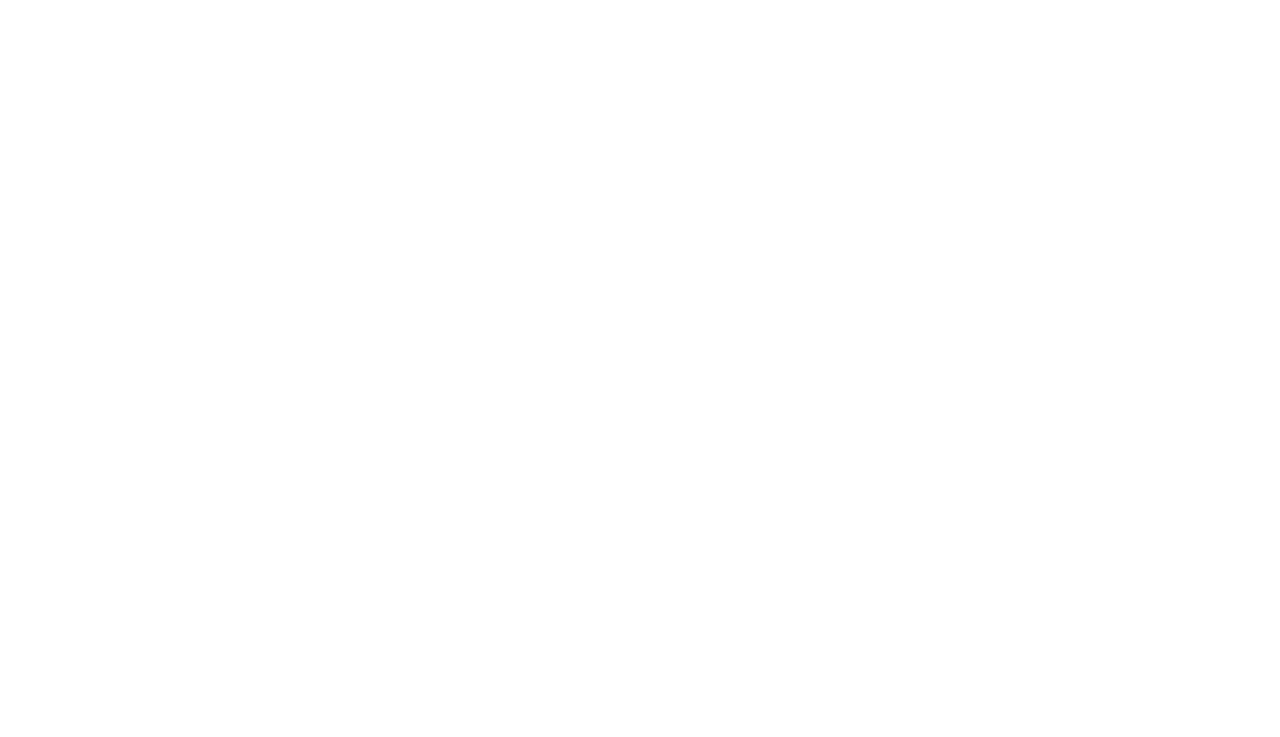
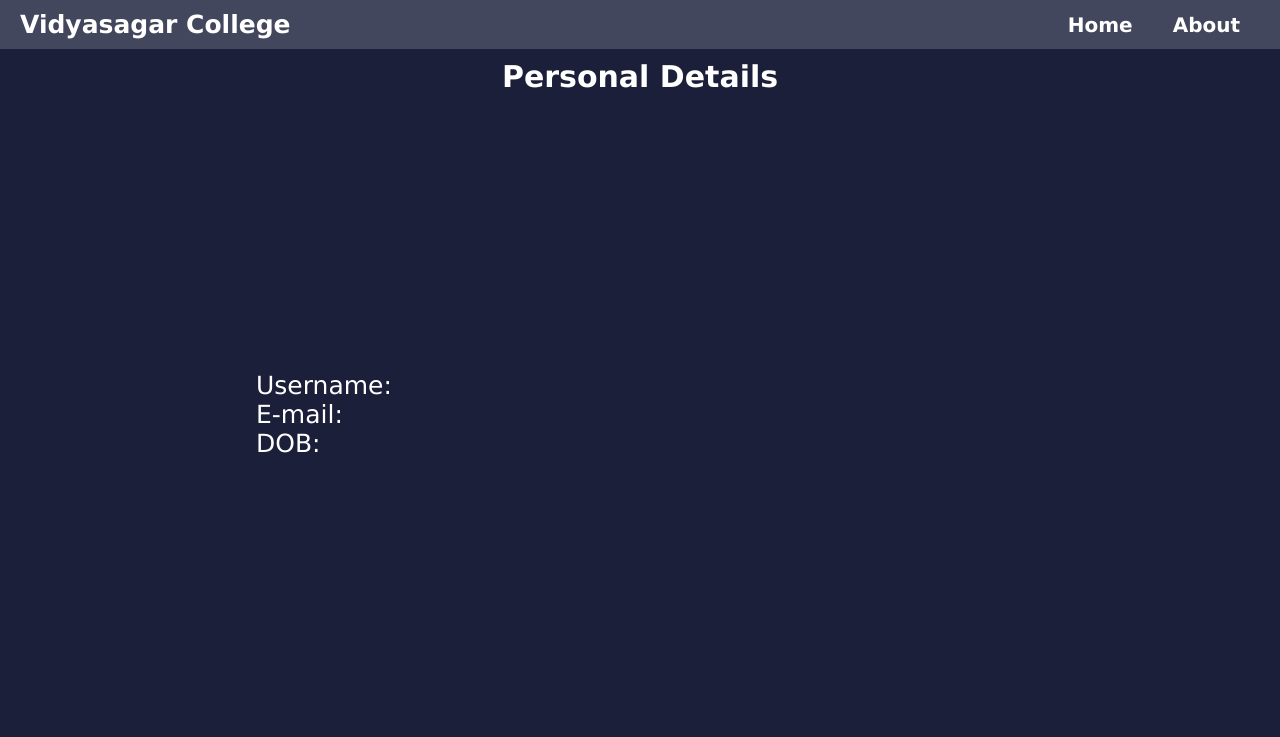
Before and after one commit to AhtritCodes/college_form, a plain HTML site: page formData.html in a window 1280 px wide. Drawn offline with Linux system fonts and the light colour scheme.

Commit message:
added new files

```diff
--- a/formData.html
+++ b/formData.html
@@ -0,0 +1,37 @@
+<!DOCTYPE html>
+<html lang="en">
+<head>
+    <meta charset="UTF-8">
+    <meta http-equiv="X-UA-Compatible" content="IE=edge">
+    <meta name="viewport" content="width=device-width, initial-scale=1.0">
+    <title>Form Data</title>
+    <link rel="stylesheet" href="style.css">
+    <link rel="stylesheet" href="style2.css">
+</head>
+<body>
+    <div class="navBar">
+        <div id="nav-title">
+            <a href="index.html">Vidyasagar College</a>
+        </div>
+
+        <div class="nav-list">
+            <ul id="nav-items">
+                <li>Home</li>
+                <li>About</li>
+            </ul>
+        </div>
+    </div>
+
+    <div id="formData">
+        <h2 id="heading">Personal Details</h2>
+        <div class=form-data-field>
+
+            <p>Username: <p id="name"></p></p>
+            <p>E-mail: <p id="email"></p></p>
+            <p>DOB: <p id="dob"></p></p>
+        </div>
+    </div>
+
+    <script src="script.js"></script>
+</body>
+</html>
--- /dev/null
+++ b/script.js
@@ -0,0 +1,26 @@
+const btnSuccess = document.getElementById ('btn-success');
+var userName;
+var userMail;
+var pass;
+var userdob;
+
+
+// console.log(btnSuccess)
+// console.log(input.user);
+btnSuccess.addEventListener('click', (e) => {
+    e.preventDefault();
+    console.log('button clicked');
+    userName = document.getElementById('user').value;
+    userMail = document.getElementById('usermail').value;
+    pass = document.getElementById('pass').value;
+    userdob = document.getElementById('userdob').value;
+
+    console.log(userName + ' ' + userMail + ' ' + pass + ' ' + userdob);
+
+    // window.location.href="";
+
+    document.getElementById('name').innerText = userName;
+    document.getElementById('email').innerText = userMail;
+    document.getElementById('dob').innerText = userdob;
+
+})
--- a/style.css
+++ b/style.css
@@ -56,6 +56,13 @@ body {
     cursor: pointer;
 }
 
+#heading {
+    font-family: Verdana;
+    font-size: 30px;
+    text-align: center;
+    margin-top: 10px;
+}
+
 #login-form {
     background-color: #FF7844;
     /* border: 2px solid #fff; */
--- /dev/null
+++ b/style2.css
@@ -0,0 +1,11 @@
+.form-data-field {
+    display: flex;
+    flex-direction: column;
+    width: 60%;
+    height: 80vh;
+    justify-content: center;
+    /* align-items: center; */
+    margin: auto;
+    /* border: 2px solid red; */
+    font-size: 25px;
+}
```
